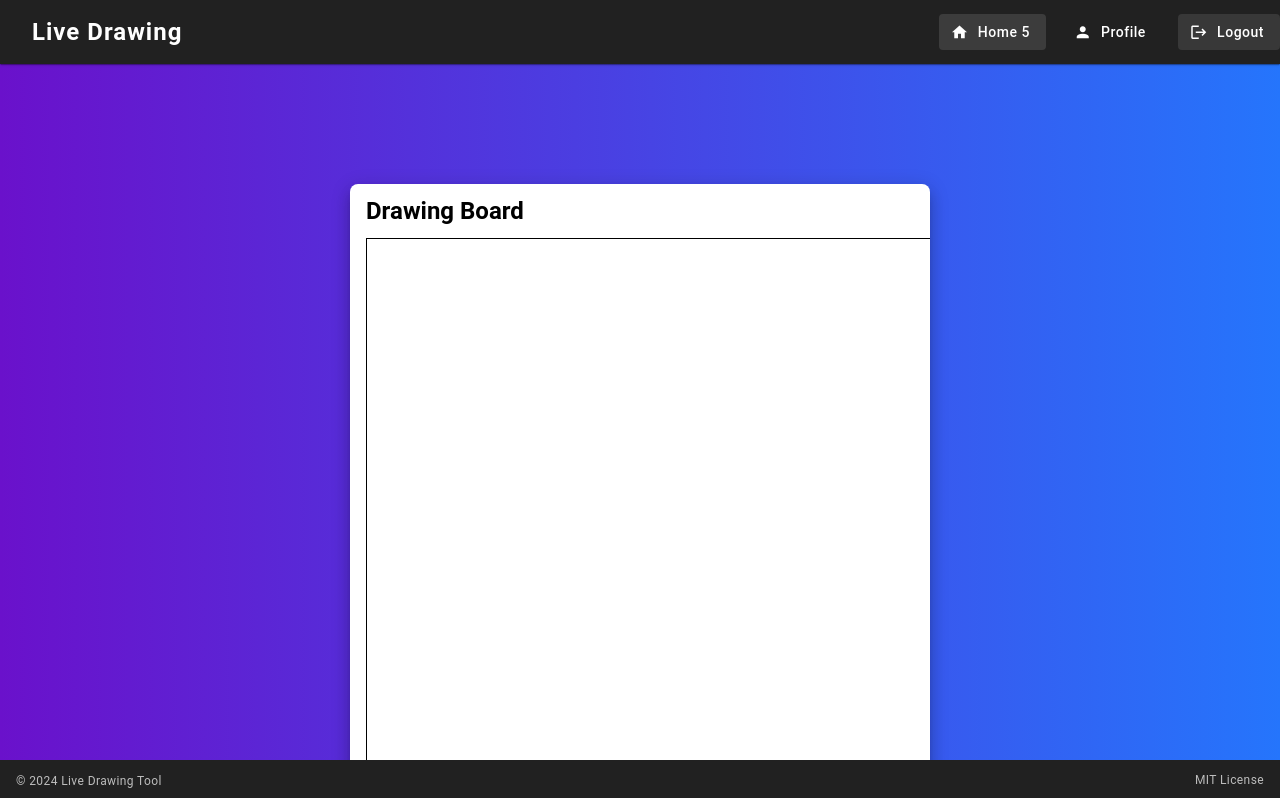
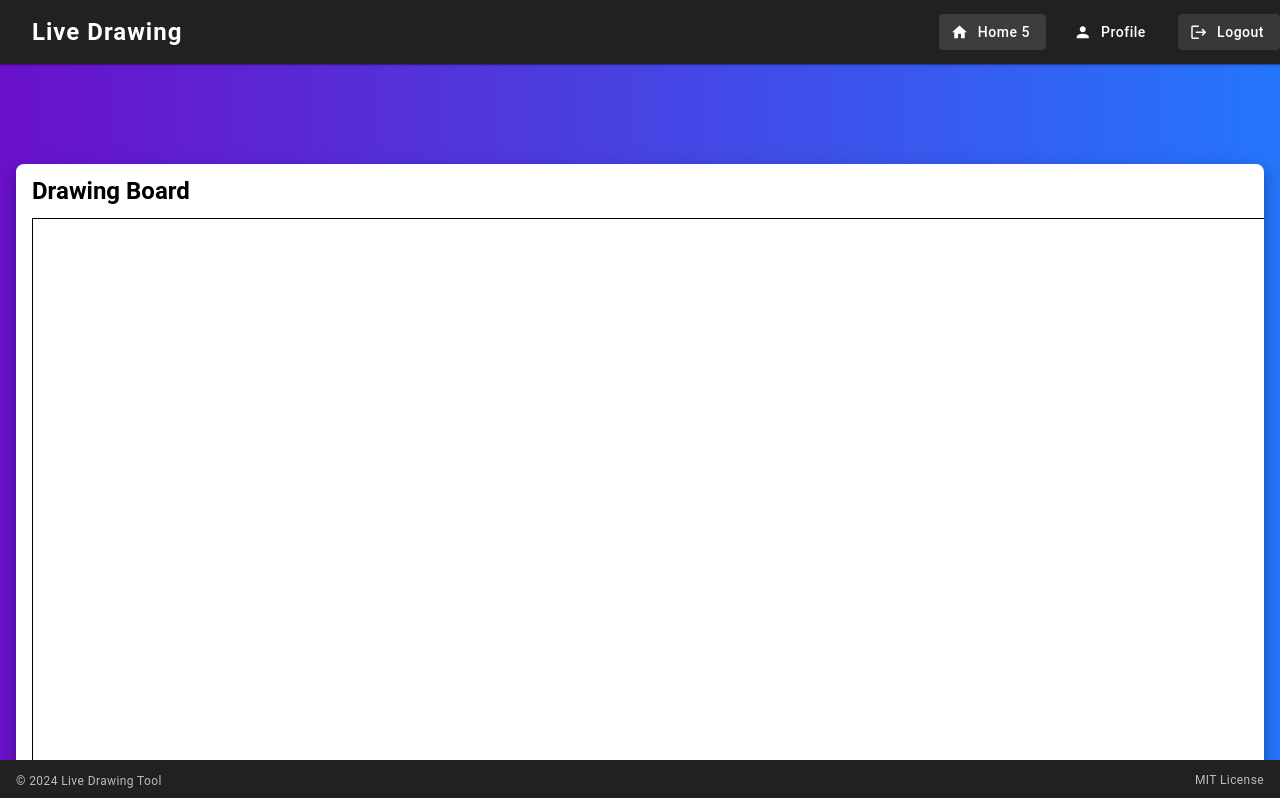
Before and after one commit to abidgulshahid/Live-Collab-Drawing-Board, a Vue app in the folder frontend/frontend/: page /homepage in a window 1280 px wide. Shown: the top 798 px of the page. Built offline with nearby package versions, Linux system fonts and the light colour scheme; no server answers; sample sign-in values are in the browser's storage.

Commit message:
Update Home.vue

```diff
--- a/frontend/frontend/src/components/Home.vue
+++ b/frontend/frontend/src/components/Home.vue
@@ -4,8 +4,8 @@
 
 
       <!-- Drawing Board -->
-      <v-col cols="12" md="6" class="justify-center">
-        <v-card class="drawing-card mx-auto mt-5 elevation-10 rounded-lg " max-width="580" >
+      <v-col class="justify-center">
+        <v-card class="drawing-card mx-auto  elevation-10 rounded-lg " >
           <v-card-title class="text-h5 font-weight-bold">Drawing Board</v-card-title>
           <v-card-text>
             <canvas
@@ -13,7 +13,7 @@
               @mousedown="startDrawing"
               @mouseup="stopDrawing"
               @mousemove="draw"
-              width="800"
+              width="1300"
               height="600"
               style="border: 1px solid black;"
             ></canvas>
@@ -137,7 +137,7 @@ export default {
 <style scoped>
 .home-container {
   background: linear-gradient(to right, #6a11cb, #2575fc);
-  min-height: 100vh;
+  /* min-height: 100vh; */
   padding-top: 100px;
 }
 
@@ -148,10 +148,7 @@ export default {
   box-shadow: 0 4px 20px rgba(0, 0, 0, 0.1);
 }
 
-.drawing-card {
 
-  margin-top: 20px;
-}
 
 .drawing-canvas {
   border: 1px solid #ccc;
```
